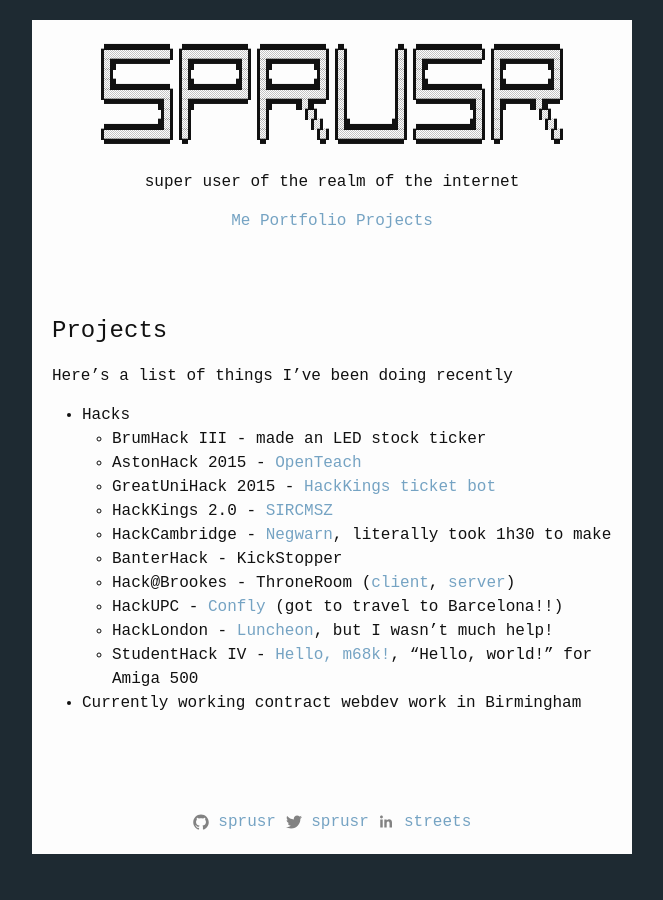
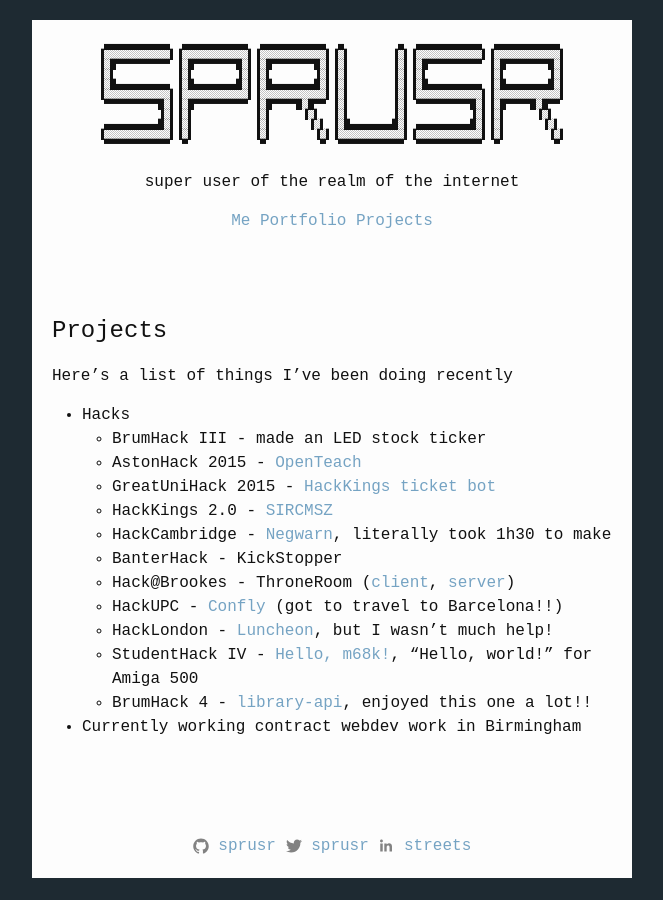
Before and after one commit to sprusr/sprusr.github.io, a Jekyll site: the page built from projects.md, in a window 1280 px wide. Shown: the whole page, without its empty margins (308-971 px from the left). Built offline with Jekyll 4.4.1, drawn with Linux system fonts in a browser that asks for light colours.

Commit message:
Add BrumHack to projects

```diff
--- a/projects.md
+++ b/projects.md
@@ -17,4 +17,5 @@ Here's a list of things I've been doing recently
   * HackUPC - [Confly](https://github.com/sprusr/confly) (got to travel to Barcelona!!)
   * HackLondon - [Luncheon](http://devpost.com/software/luncheon), but I wasn't much help!
   * StudentHack IV - [Hello, m68k!](http://devpost.com/software/hello-m68k), "Hello, world!" for Amiga 500
+  * BrumHack 4 - [library-api](https://github.com/BenjaminEHowe/library-api), enjoyed this one a lot!!
 * Currently working contract webdev work in Birmingham
```
